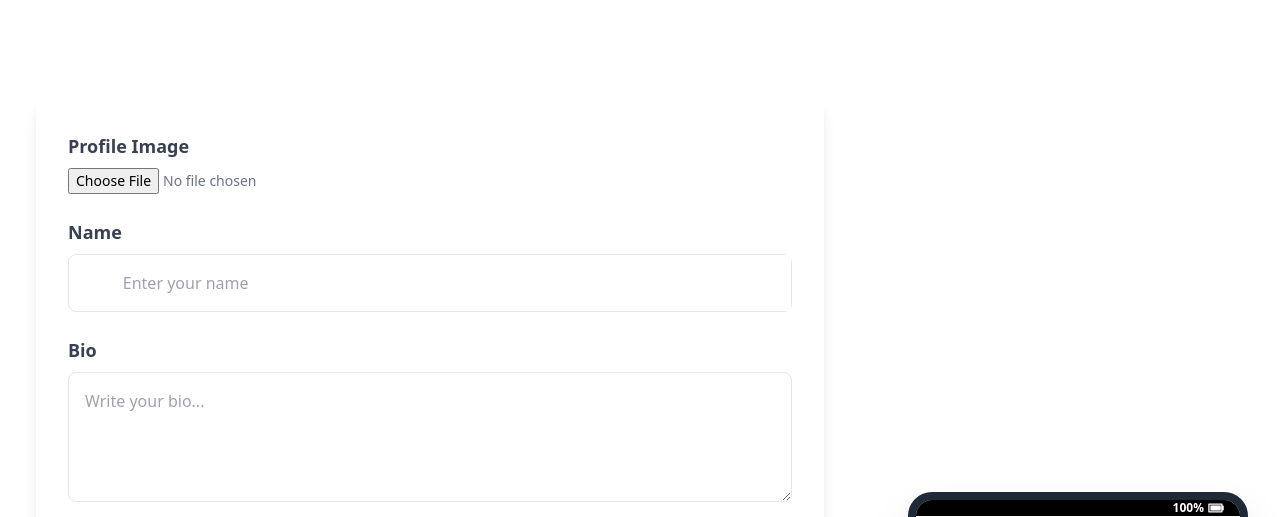
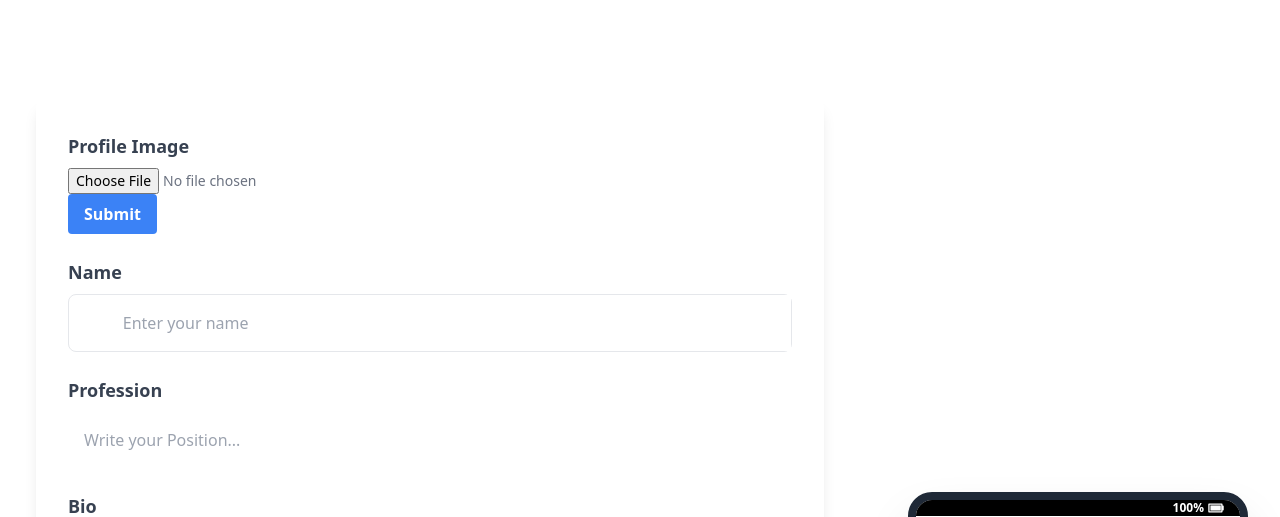
Before and after one commit to kushal1o1/Zylo, a Django app: page / in a window 1280 px wide. Shown: the top 517 px of the page. Run offline with Django 5.2, Linux system fonts and the light colour scheme; some libraries are stand-ins or nearby versions.

Commit message:
Add new filed (profession),managed image form creating view

```diff
--- a/ZYLO/settings.py
+++ b/ZYLO/settings.py
@@ -1,5 +1,6 @@
 
 
+import os
 from pathlib import Path
 from decouple import config
 # Build paths inside the project like this: BASE_DIR / 'subdir'.
@@ -155,5 +156,8 @@ STATIC_URL = 'static/'
 DEFAULT_AUTO_FIELD = 'django.db.models.BigAutoField'
 
 
+# MEDIA_URL is the public URL to access media files
 MEDIA_URL = '/media/'
-MEDIA_ROOT = BASE_DIR / 'media'
+
+# MEDIA_ROOT is the server filesystem path where media files will be stored
+MEDIA_ROOT = os.path.join(BASE_DIR, 'media/')
--- a/portfolios/models.py
+++ b/portfolios/models.py
@@ -6,6 +6,7 @@ from django.contrib.auth.models import User
 class UserInfo(models.Model):
     user = models.OneToOneField(User, on_delete=models.CASCADE)
     name = models.CharField(max_length=100, blank=True, null=True)
+    profession = models.TextField(blank=True, null=True)
     bio_txt = models.TextField(blank=True, null=True)
 
 
--- a/portfolios/urls.py
+++ b/portfolios/urls.py
@@ -4,7 +4,7 @@ from django.urls import include, path
 from django.conf import settings
 from django.conf.urls.static import static
 from . import views
-from .views import update_user_info
+from .views import update_user_info,update_images
 
 urlpatterns = [
     path('accounts/', include('allauth.urls')),
@@ -13,5 +13,7 @@ urlpatterns = [
 
 
     # path('chat/', ChatView.as_view(), name='chat_view'),
-     path('update_user_info/', update_user_info, name='update_name'),
+     path('update_user_info/', update_user_info, name='update_user_info'),
+     path('update_images/', update_images, name='update_images'),
+
 ]+ static(settings.MEDIA_URL, document_root=settings.MEDIA_ROOT)
--- a/portfolios/views.py
+++ b/portfolios/views.py
@@ -3,7 +3,7 @@ from django.shortcuts import render
 
 from django.views import View
 from django.http import JsonResponse
-from django.shortcuts import render
+from django.shortcuts import render,redirect
 from django.http import JsonResponse
 from django.views.decorators.csrf import csrf_exempt
 import json
@@ -39,12 +39,14 @@ def update_user_info(request):
         # Get or create the UserInfo object for the current user
         user_info, created = UserInfo.objects.get_or_create(user=user)
 
+
+
         # Define the fields to update
         fields_to_update = [
-            'name','bio_txt',
+            'name','bio_txt','profession',
             'instagram_link','facebook_link', 'tiktok_link',
             'youtube_link', 'x_link', 'spotify_link', 'linkedin_link',
-            'profile_image', 'highlight_title','highlight_thumbnail_image',
+            'highlight_title',
 
         ]
 
@@ -74,3 +76,23 @@ def update_user_info(request):
         return JsonResponse({'message': 'User info updated successfully!'})
 
     return JsonResponse({'message': 'Invalid request method!'}, status=400)
+
+@login_required
+def update_images(request):
+    if request.method == 'POST':
+
+        user = request.user
+
+
+        user_info, created = UserInfo.objects.get_or_create(user=user)
+
+        if 'profile_img' in request.FILES:
+            print("done")
+            user_info.profile_image = request.FILES['profile_img']
+
+        # Handle highlight thumbnail image upload
+        if 'highlight_thumbnail_image' in request.FILES:
+            print("I m heres")
+            user_info.highlight_thumbnail_image = request.FILES['highlight_thumbnail_image']
+        user_info.save()
+        return redirect("home")
--- a/templates/portfolio/index.html
+++ b/templates/portfolio/index.html
@@ -36,13 +36,17 @@
         <div class="div overflow-y-auto p-4 hide-scrollbar" style="height:90vh">
           <div class="max-w-4xl mx-auto bg-white p-8 shadow-lg rounded-lg mt-10">
 
-            <form id="user-info-form">
-            <!-- Profile Section -->
+          <form id="profile_form" method="POST" action="/update_images/" enctype="multipart/form-data">
+          {% csrf_token %}
               <div class="mb-6">
                   <label class="block text-gray-700 text-lg font-bold mb-2" for="profile_img">Profile Image</label>
                   <input type="file" id="profile_img" name="profile_img" class="block w-full text-sm text-gray-500 file:mr-4 file:py-2 file:px-4 file:rounded-full file:border-0 file:text-sm file:font-semibold file:bg-blue-50 file:text-blue-700 hover:file:bg-blue-100" />
+                  <button type="submit" class="bg-blue-500 hover:bg-blue-700 text-white font-bold py-2 px-4 rounded">
+                    Submit
+                  </button>
               </div>
-
+            </form>
+          <!-- <form id="user-info-form" enctype="multipart/form-data"> -->
               <!-- Name -->
               <div class="mb-6">
                   <label class="block text-gray-700 text-lg font-bold mb-2" for="name">Name</label>
@@ -53,7 +57,11 @@
                       <input type="text" id="name" name="name" class="w-full p-4 text-gray-700 focus:outline-none" placeholder="{% if user_info and user_info.name %}{{ user_info.name }}{% else %}Enter your name{% endif %}" />
                   </div>
               </div>
-
+              <!-- profession -->
+              <div class="mb-6">
+                <label class="block text-gray-700 text-lg font-bold mb-2" for="Profession">Profession</label>
+                <input id="profession" name="profession" class="w-full p-4 text-gray-700 focus:outline-none" rows="4" placeholder="{% if user_info and user_info.profession %}{{ user_info.profession }}{% else %}Write your Position...{% endif %}">
+            </div>
               <!-- Bio -->
               <div class="mb-6">
                   <label class="block text-gray-700 text-lg font-bold mb-2" for="bio">Bio</label>
@@ -129,8 +137,14 @@
 
               <!-- Thumbnail Section -->
               <div class="mb-6">
+                <form id="thumbnail_form" method="POST" action="/update_images/" enctype="multipart/form-data">
+                  {% csrf_token %}
                   <label class="block text-gray-700 text-lg font-bold mb-2" for="thumbnail_img">Thumbnail Image</label>
                   <input type="file" id="highlight_thumbnail_image" name="highlight_thumbnail_image" class="block w-full text-sm text-gray-500 file:mr-4 file:py-2 file:px-4 file:rounded-full file:border-0 file:text-sm file:font-semibold file:bg-blue-50 file:text-blue-700 hover:file:bg-blue-100" />
+                  <button type="submit" class="bg-blue-500 hover:bg-blue-700 text-white font-bold py-2 px-4 rounded">
+                    Submit
+                  </button>
+                  </form>
                   <textarea id="highlight_title" name="highlight_title" class="w-full mt-4 p-4 text-gray-700 border rounded-lg focus:outline-none focus:ring-2 focus:ring-blue-500" rows="2" placeholder="{% if user_info and user_info.highlight_title %}{{ user_info.highlight_title }}{% else %}Highlight Title{% endif %}"></textarea>
               </div>
 
@@ -151,7 +165,7 @@
                   <input type="text" id="title" class="w-full p-4 text-gray-700 border rounded-lg focus:outline-none focus:ring-2 focus:ring-blue-500" placeholder="Enter title" />
               </div>
 
-            </form>
+            <!-- </form> -->
         </div>
 
 
@@ -189,7 +203,7 @@
               </svg>
             </div>
           <!-- here goes my content -->
-          <div class="div bg-white text-black flex flex-col content items-center">
+          <div class="div bg-white text-black flex flex-col content items-center p-2">
             <!-- Navbar Section -->
 
 
@@ -197,9 +211,11 @@
             <section class="p-4 text-center w-full max-w-md">
               <div class="flex flex-col items-center">
                 <!-- Profile Image -->
-                <div class="w-24 h-24 bg-black rounded-full mb-4">
-                  <img src="profile.jpeg" alt="Profile" class="rounded-full w-full h-full">
+                {% if user_info.profile_image %}
+                <div class="w-20 h-20 bg-black rounded-full mb-4">
+                  <img src="{{ user_info.profile_image.url }}" alt="Profile" class="rounded-full w-full h-full">
                 </div>
+                {% endif %}
                 <!-- Name and Verified Tick -->
                 <!-- <div class="flex items-center space-x-2">
                   <span class="text-2xl font-semibold text-center">Kushal Baral</span>
@@ -209,24 +225,25 @@
                 </div> -->
                 <!-- Bio -->
                 <header class="animated-bg  text-center relative z-10">
-                    {% if user_info.name %}
-                  <h1 class="text-3xl font-bold mb-1 animate-pulse">{{user_info.name}}</h1>
+                  {% if user_info.name %}
+                  <h1 class="text-xl font-bold mb-1 animate-pulse">@{{user_info.name}}</h1>
                     {% endif %}
+                    {% if user_info.profession %}
+                    <!-- TODO:add new field professsion in model and render -->
+                      <p class="text-gray-600 dark:text-gray-400">{{ user_info.profession}}</p>
+                      {% endif %}
                     {% if user_info.bio_txt %}
-                  <p class="text-1xl">{{user_info.bio_txt}}</p>
+                  <pre class="text-1xl">{{user_info.bio_txt}}</pre>
                     {% endif %}
 
               </header>
-              {% if user_info.bio_txt %}
-              <!-- TODO:add new field professsion in model and render -->
-                <p class="text-gray-600 dark:text-gray-400">Never Change</p>
-                {% endif %}
+
               </div>
             </section>
 
             <!-- Social Media Section (Closer Icons, Centered) -->
             <section class="p-4 w-full max-w-md">
-              <div class="flex justify-center space-x-4">
+              <div class="flex justify-center space-x-1">
                 <!-- CDN logos of social media -->
                 {% if user_info.facebook_link %}
                 <a href="{{user_info.facebook_link}}"><img src="https://img.icons8.com/ios-filled/50/000000/facebook--v1.png" alt="Facebook" class="w-8 h-8"></a>
@@ -259,10 +276,15 @@
             <!-- Picture and Text Section -->
             <section class="p-4 w-full max-w-md">
               <div class="relative ">
-                <img src="default.png" alt="Picture" class="w-full h-64 object-cover rounded-lg ">
+                {% if user_info.highlight_thumbnail_image%}
+                <img src="{{user_info.highlight_thumbnail_image.url}}" alt="Picture" class="w-full h-64 object-cover rounded-lg ">
+                {% endif%}
+                {% if user_info.highlight_title %}
+
                 <div class="absolute bottom-0 left-0 w-full bg-black bg-opacity-50 text-white p-4 text-center rounded-b-lg">
-                  love it 💖 Nice Bootchanp
+                   {{ user_info.highlight_title}}
                 </div>
+                {% endif %}
               </div>
             </section>
 
@@ -358,6 +380,9 @@
       console.log("Textarea input detected");
         debounceUpdate('bio_txt', this.value);
     });
+    document.getElementById('profession').addEventListener('input', function() {
+        debounceUpdate('profession', this.value);
+    });
     document.getElementById('facebook').addEventListener('input', function() {
         debounceUpdate('facebook_link', this.value);
     });
@@ -379,12 +404,7 @@
     document.getElementById('linkedin').addEventListener('input', function() {
         debounceUpdate('linkedin_link', this.value);
     });
-    document.getElementById('profile_img').addEventListener('change', function() {
-        debounceUpdate('profile_image', this.files[0]);  // Handle file input for profile image
-    });
-    document.getElementById('highlight_thumbnail_image').addEventListener('change', function() {
-        debounceUpdate('highlight_thumbnail_image', this.files[0]);  // Handle file input for thumbnail image
-    });
+
     document.getElementById('highlight_title').addEventListener('change', function() {
       debounceUpdate('highlight_title', this.value);  // Handle file input for thumbnail title
   });
@@ -398,6 +418,7 @@
     //    debounceUpdate('section1_image', this.files[0]);  // Handle file input for section image
     //});
 
+
   </script>
 
   </body>
```
